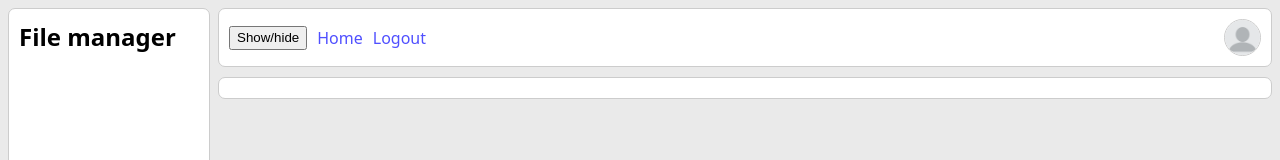
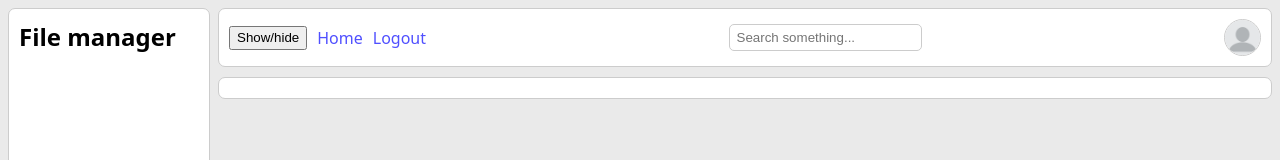
Before and after one commit to JuanAn6/file_manager, a React (Vite) app in the folder web_file_manager/: page /login in a window 1280 px wide. Shown: the top 160 px of the page. Built offline with nearby package versions, Linux system fonts and the light colour scheme; no server answers; sample sign-in values are in the browser's storage.

Commit message:
Start implementing the search bar

```diff
--- a/web_file_manager/src/App.jsx
+++ b/web_file_manager/src/App.jsx
@@ -6,6 +6,7 @@ import { useAuth } from './context/AuthContext';
 import api from './api/axios';
 import { useState } from 'react';
 import emptyProfile from './icons/profile.png'
+import SearchBar from './components/SearchBar';
 
 
 function App() {
@@ -44,6 +45,9 @@ function App() {
               <Link to="/">Home</Link>
               <Link to="/" onClick={handleLogout}>Logout</Link>
             </div>
+            <div className='search-box'>
+              <SearchBar></SearchBar>
+            </div>
             <img src={emptyProfile} className='profile-nav' title='Profile' />
           </nav>
         </div>
--- a/web_file_manager/src/components/Home.jsx
+++ b/web_file_manager/src/components/Home.jsx
@@ -14,8 +14,7 @@ function Home() {
       <Menu trigger={<button>Open</button>}>
         <span>This is a pop up menu!</span>
       </Menu>
-        <div>Loading:</div>
-        <div><Loading/></div>
+      <div><Loading/></div>
     </div>
   );
 }
--- /dev/null
+++ b/web_file_manager/src/components/SearchBar.jsx
@@ -0,0 +1,36 @@
+import React, { useState } from 'react';
+import { useNavigate } from 'react-router-dom';
+import api from '../api/axios';
+import Menu from './custom/Menu';
+import Loading from './custom/Loading';
+import '../styles/SearchBar.css';
+
+function SearchBar() {
+  const navigate = useNavigate();
+
+  const [openMenu, setOpenMenu] = useState(false);
+  const [searchQuery, setQuery] = useState('');
+
+  const handleSearch = (e) =>{
+    let value = e.target.value;
+    setQuery(value);
+    console.log(value);
+    if(value.trim().length > 3){
+      setOpenMenu(true)
+    }else{
+      setOpenMenu(false)
+    }
+  }
+
+
+  return (
+    <div className='search-input-box'>
+      <input type="text" placeholder='Search something...' onChange={handleSearch} value={searchQuery} />
+      <Menu isOpen={openMenu} onOpenChange={setOpenMenu}>
+        <span>Results:</span>
+        <div><Loading/></div>
+      </Menu>
+    </div>
+  );
+}
+export default SearchBar;
--- a/web_file_manager/src/components/custom/Menu.jsx
+++ b/web_file_manager/src/components/custom/Menu.jsx
@@ -1,11 +1,22 @@
 import { useState, useRef, useEffect } from "react";
 import '../../styles/Menu.css';
 
-function Menu({ trigger, children }) {
-  const [open, setOpen] = useState(false);
+function Menu({ trigger, children, isOpen, onOpenChange }) {
+  const [internalOpen, setInternalOpen] = useState(false);
+  const open = isOpen !== undefined ? isOpen : internalOpen;
+
   const ref = useRef(null);
 
-  const toggle = () => setOpen(o => !o);
+  const toggle = () => {
+    const newValue = !open;
+    if (onOpenChange) onOpenChange(newValue);
+    else setInternalOpen(newValue);
+  };
+
+  const setOpen = (value) => {
+    if (onOpenChange) onOpenChange(value);
+    else setInternalOpen(value);
+  };
 
   // Close if click outside
   useEffect(() => {
--- /dev/null
+++ b/web_file_manager/src/styles/SearchBar.css
@@ -0,0 +1,22 @@
+.search-input-box input{
+    padding: 5px;
+    padding-left: 7px;
+    padding-right: 7px;
+    border-radius: 5px;
+    border:none;
+    border: 1px solid #ccc;
+}
+
+.search-input-box input:focus{
+    box-shadow: 0px 0px 0px 10px #007bff3e;
+    /* border: none; */
+}
+.search-input-box input:focus-visible{
+    box-shadow: 0px 0px 0px 10px #007bff3e;
+    /* border: none; */
+    outline: none;
+}
+
+.menu-custom{
+
+}
```
